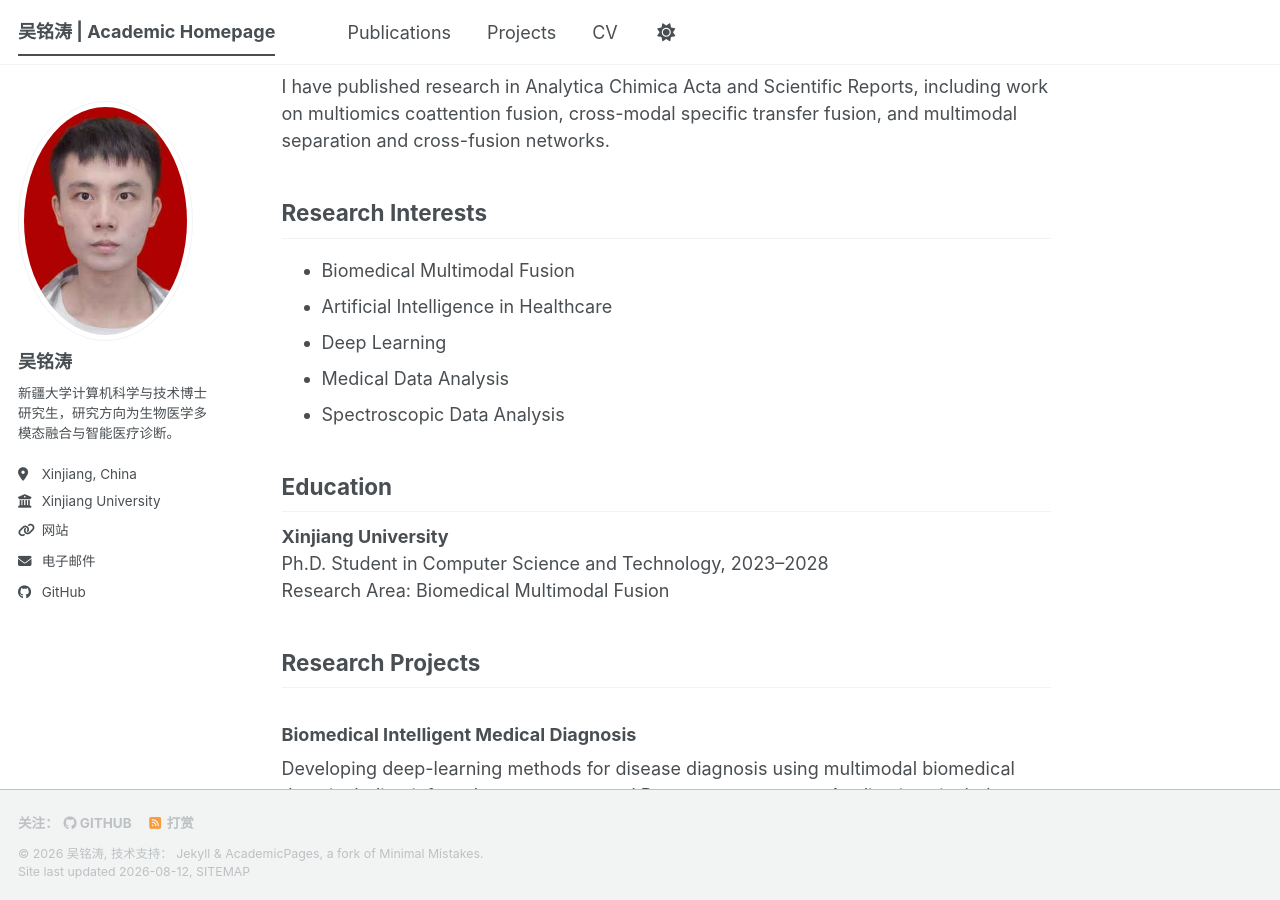
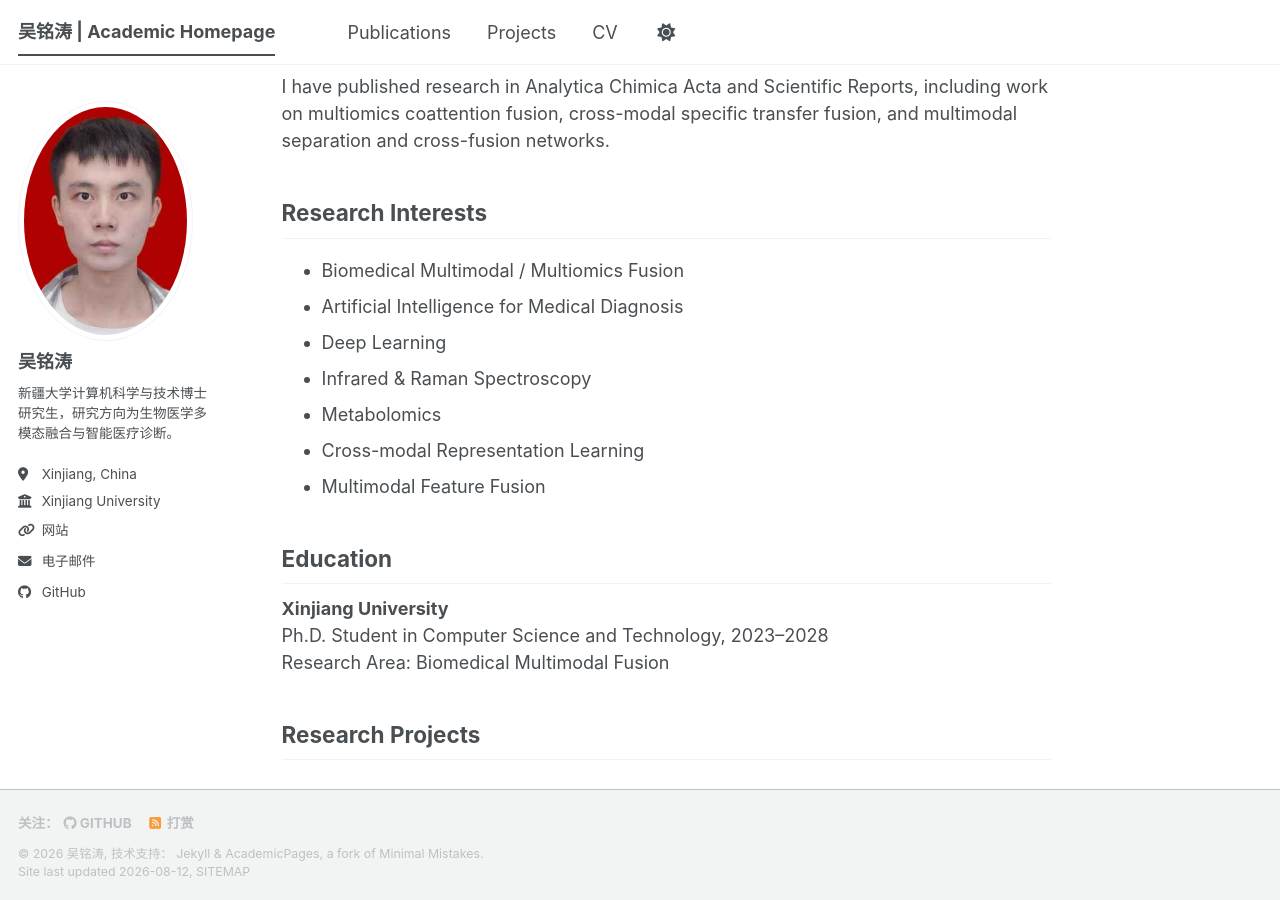
Before and after one commit to handsoner/handsoner.github.io, a Jekyll site: the page built from _pages/about.md, in a window 1280 px wide and 900 px high, scrolled down 428 px. Built offline with Jekyll 4.4.1, drawn with Linux system fonts in a browser that asks for light colours; a style sheet for code colours, icons or effects is not loaded.

Commit message:
Update about.md

```diff
--- a/_pages/about.md
+++ b/_pages/about.md
@@ -17,11 +17,13 @@ I have published research in Analytica Chimica Acta and Scientific Reports, incl
 
 ## Research Interests
 
-- Biomedical Multimodal Fusion
-- Artificial Intelligence in Healthcare
+- Biomedical Multimodal / Multiomics Fusion
+- Artificial Intelligence for Medical Diagnosis
 - Deep Learning
-- Medical Data Analysis
-- Spectroscopic Data Analysis
+- Infrared & Raman Spectroscopy
+- Metabolomics
+- Cross-modal Representation Learning
+- Multimodal Feature Fusion
 
 ## Education
 
```
